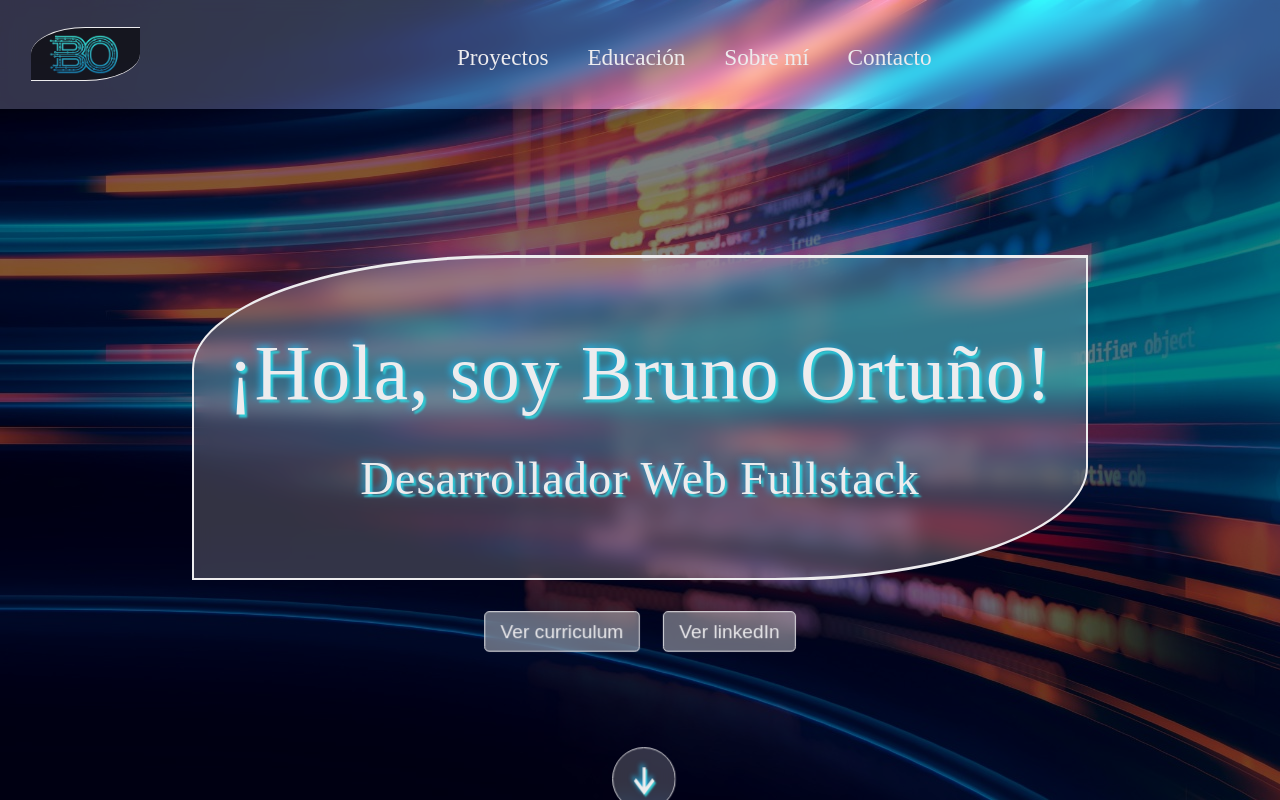
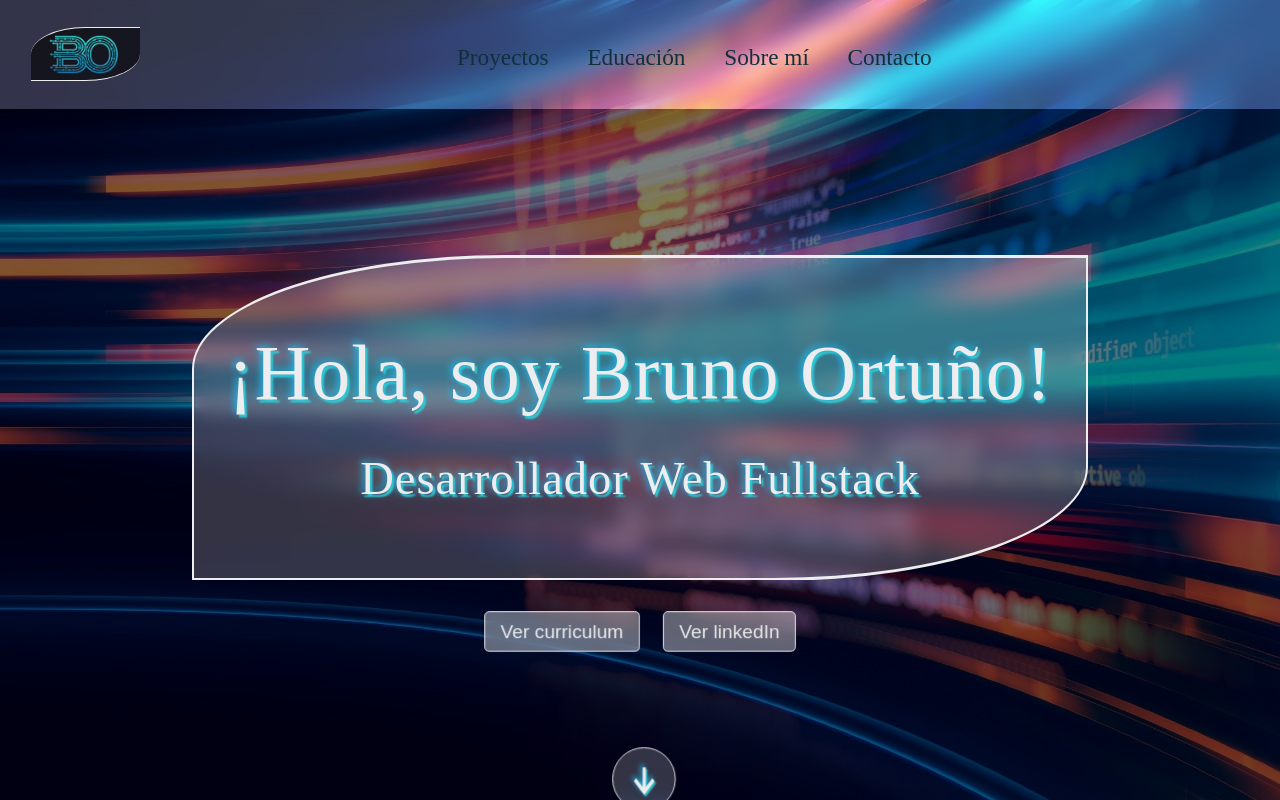
Before and after one commit to Br1-O/ng-portfolio, an Angular app: page / in a window 1280 px wide. Shown: the top 800 px of the page. Built offline with nearby package versions, Linux system fonts and the light colour scheme; no server answers.

Commit message:
Fix: Changed navbar color

```diff
--- a/src/app/components/navbar/navbar.component.css
+++ b/src/app/components/navbar/navbar.component.css
@@ -142,4 +142,11 @@ header{
         -webkit-backdrop-filter: none;
         box-shadow: none;
     }
+
+    #navbar-menu a{
+        color: var(--font-color);
+        font-size: 1.5rem;
+        display: inline-block;
+        white-space: nowrap;
+    }
 }
```
